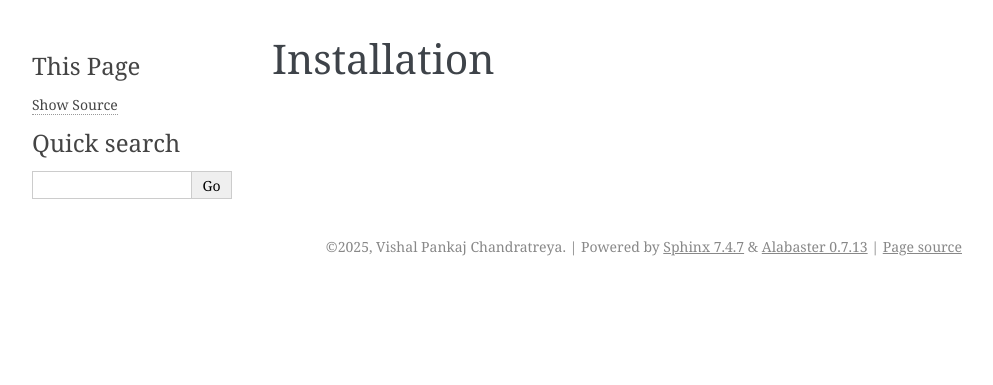
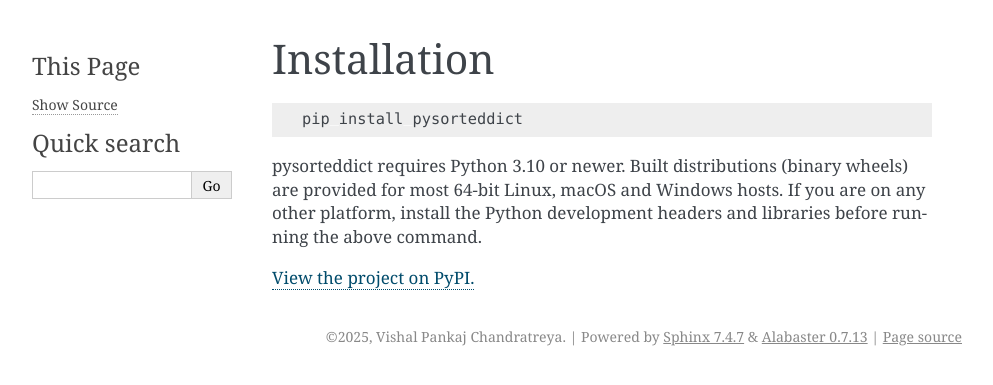
Before and after one commit to tfpf/pysorteddict, a Sphinx documentation site: the page built from docs/installation.md, in a window 1280 px wide. Shown: the top 385 px of the page, without its empty margins (148-1141 px from the left). Built offline with Sphinx 7.4.7, drawn with Linux system fonts in a browser that asks for light colours.

Commit message:
Installation section [skip ci]

````diff
--- a/docs/conf.py
+++ b/docs/conf.py
@@ -1,7 +1,7 @@
-project = "pysorteddict"
+release = "v0.4.5"
+project = f"pysorteddict {release}"
 copyright = "2025, Vishal Pankaj Chandratreya"
 author = "Vishal Pankaj Chandratreya"
-release = "v0.4.5"
 
 extensions = ["myst_parser"]
 source_suffix = [".md", ".rst"]
@@ -10,4 +10,3 @@ templates_path = ["_templates"]
 exclude_patterns = ["_build"]
 
 html_theme = "alabaster"
-html_static_path = ["_static"]
--- a/docs/installation.md
+++ b/docs/installation.md
@@ -1 +1,11 @@
 # Installation
+
+```shell
+pip install pysorteddict
+```
+
+pysorteddict requires Python 3.10 or newer. Built distributions (binary wheels) are provided for most 64-bit Linux,
+macOS and Windows hosts. If you are on any other platform, install the Python development headers and libraries before
+running the above command.
+
+[View the project on PyPI.](https://pypi.org/project/pysorteddict/)
````
Also changed, not shown: 1 other file.
